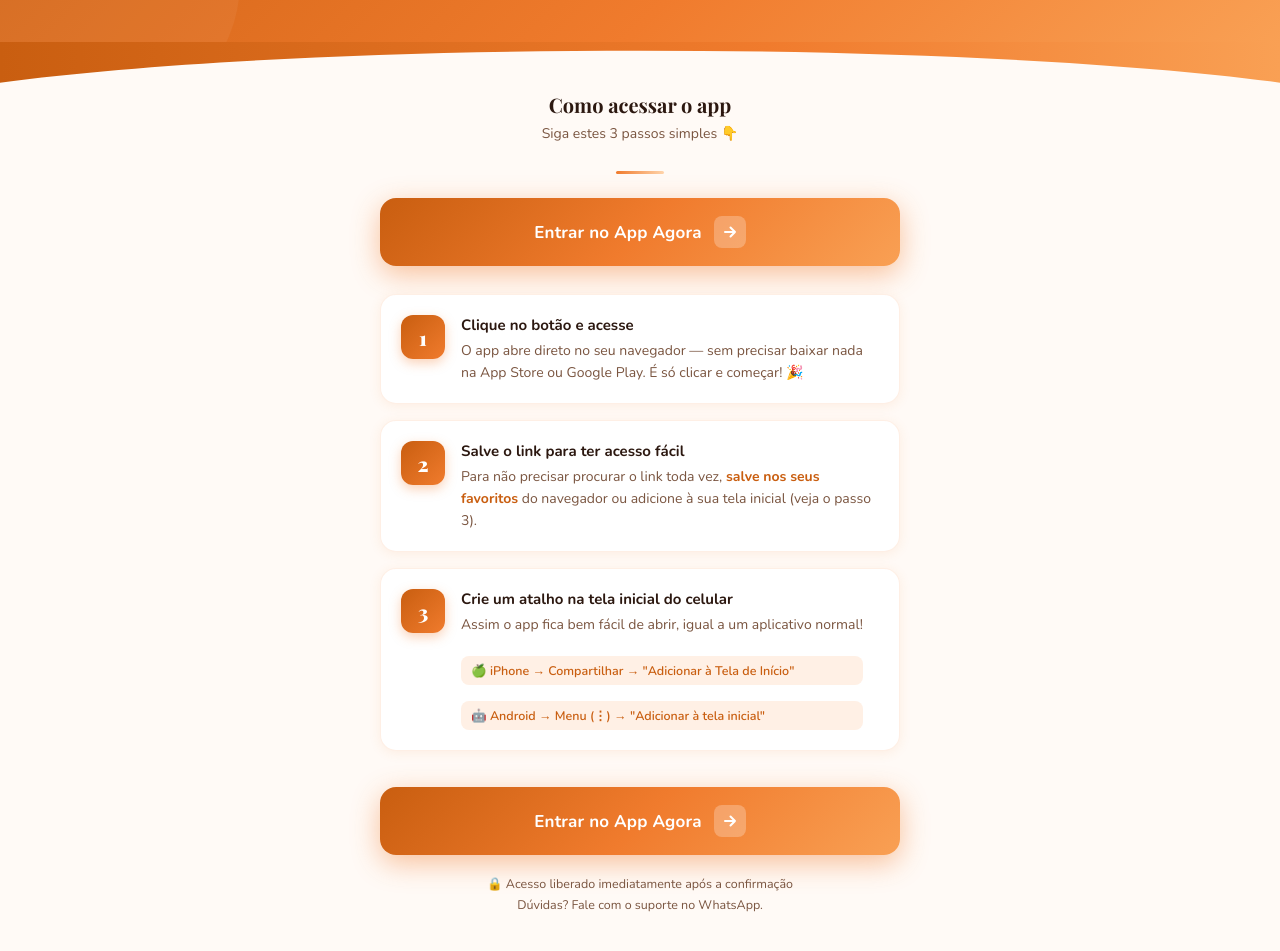
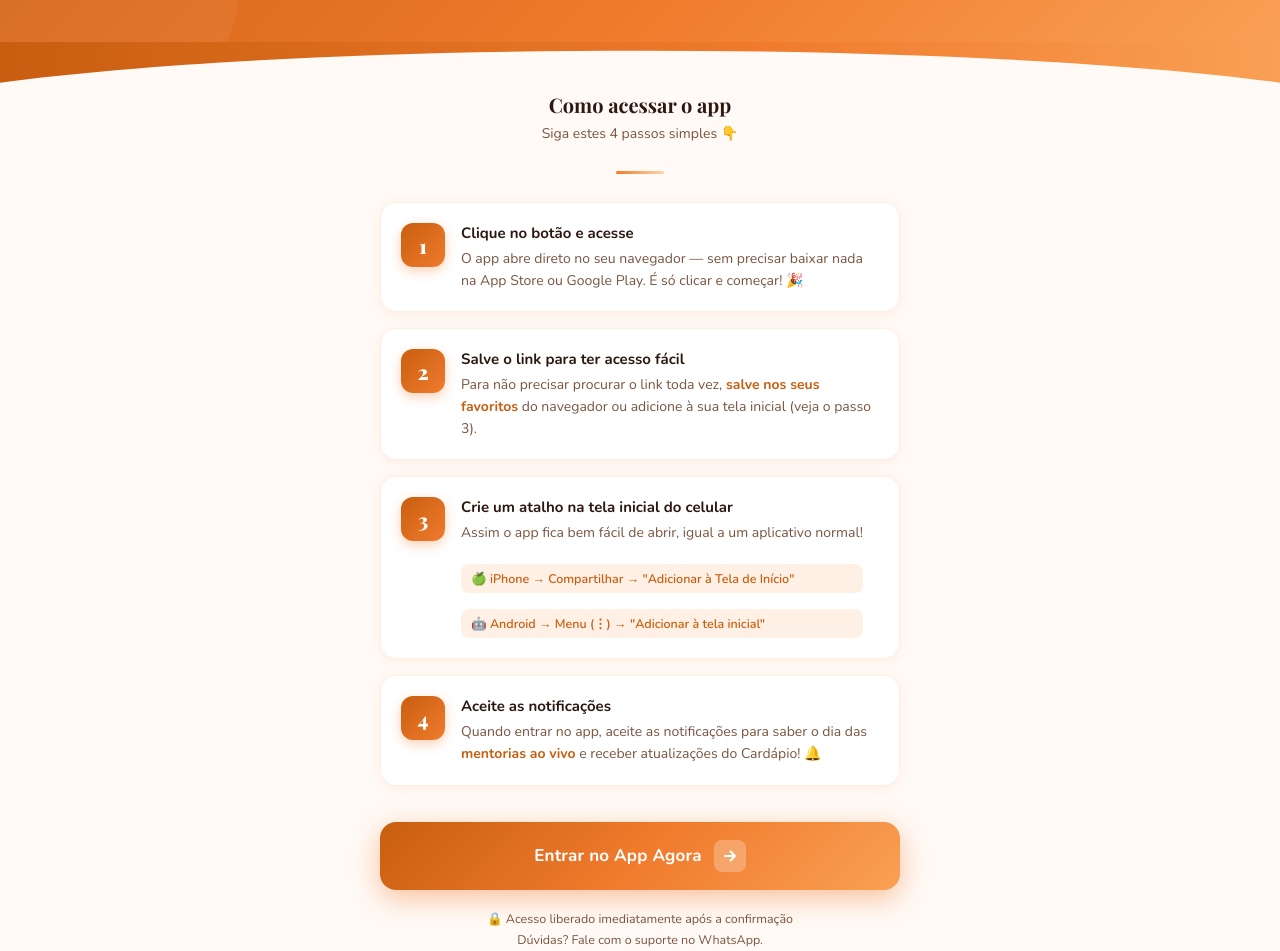
Before and after one commit to lucasgregoh/resobgcardapio, a plain HTML site: page index.html in a window 1280 px wide. Shown: the part 320-1271 px from the top of the page. Drawn offline with nearby package versions, Linux system fonts and the light colour scheme.

Commit message:
v4-obgcard

```diff
--- a/index.html
+++ b/index.html
@@ -336,19 +336,12 @@
   <div class="main">
 
     <p class="section-title">Como acessar o app</p>
-    <p class="section-sub">Siga estes 3 passos simples 👇</p>
+    <p class="section-sub">Siga estes 4 passos simples 👇</p>
     <div class="divider"></div>
 
     <!-- CTA TOPO -->
     <div class="cta-wrap" style="margin-bottom: 28px;">
-      <a href="https://myrnnac.pages.dev/" class="btn-entrar" target="_blank" rel="noopener">
-        <span>Entrar no App Agora</span>
-        <div class="btn-arrow">
-          <svg width="16" height="16" viewBox="0 0 16 16" fill="none">
-            <path d="M3 8H13M13 8L8.5 3.5M13 8L8.5 12.5" stroke="#fff" stroke-width="2" stroke-linecap="round" stroke-linejoin="round"/>
-          </svg>
-        </div>
-      </a>
+
     </div>
 
     <div class="steps">
@@ -388,6 +381,15 @@
         </div>
       </div>
 
+      <!-- PASSO 4 -->
+      <div class="step-card">
+        <div class="step-num">4</div>
+        <div class="step-body">
+          <h3>Aceite as notificações</h3>
+          <p>Quando entrar no app, aceite as notificações para saber o dia das <strong>mentorias ao vivo</strong> e receber atualizações do Cardápio! 🔔</p>
+        </div>
+      </div>
+
     </div>
 
     <!-- CTA -->
```
